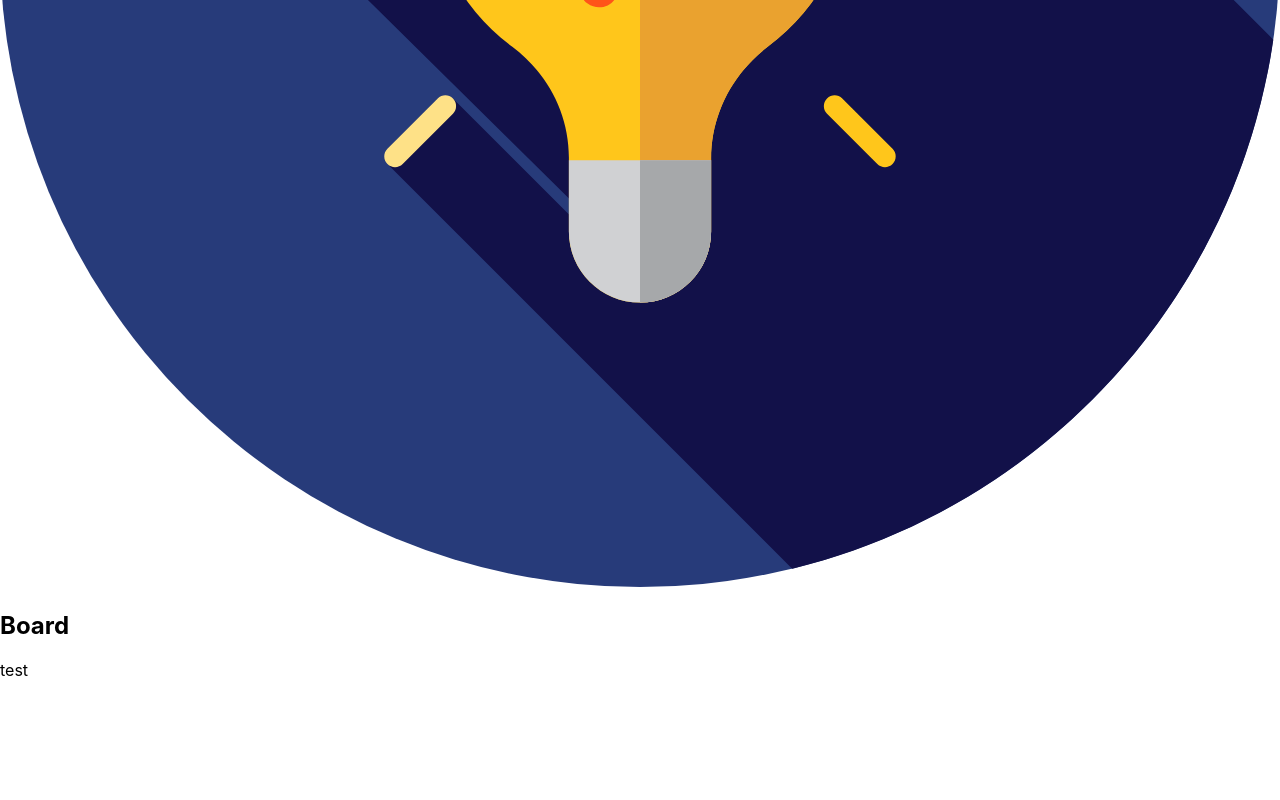
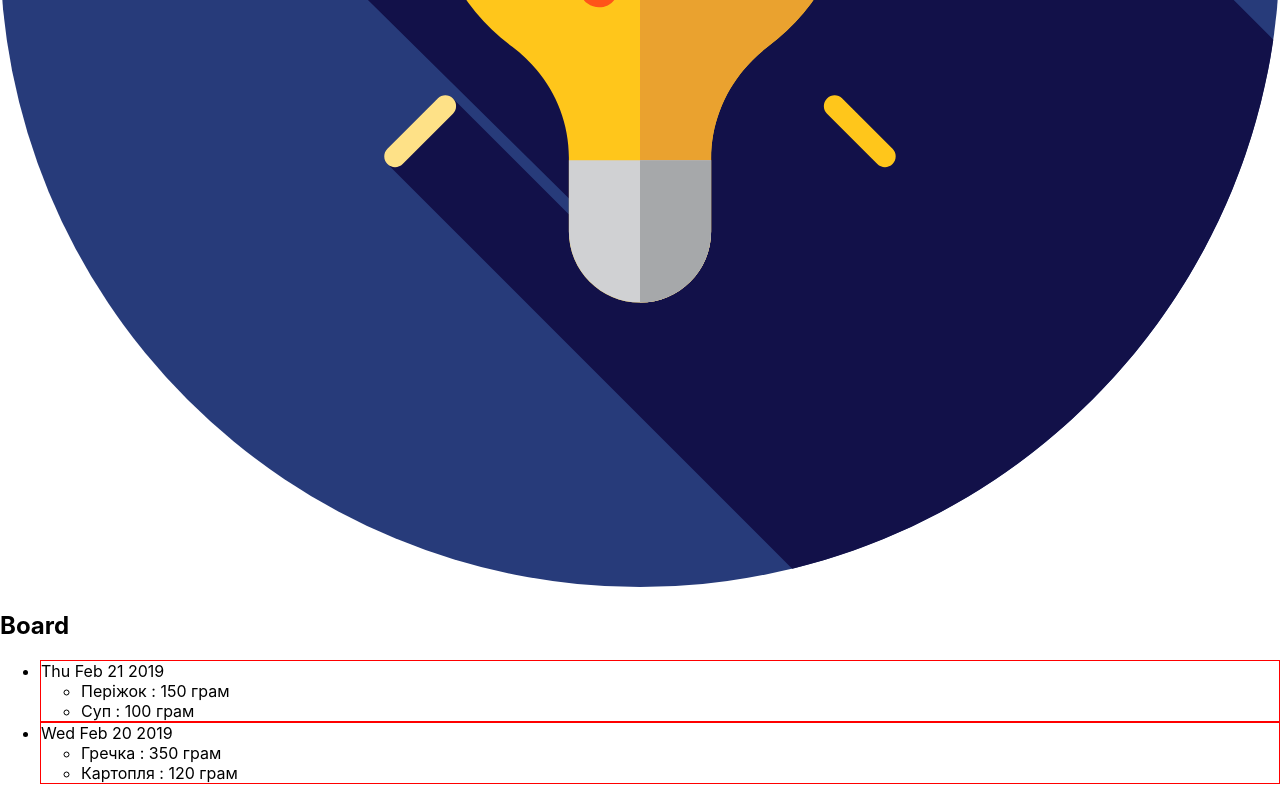
Before and after one commit to ChorniyIgor/FoodDiary, a React app: page / in a window 1280 px wide. Shown: the part 693-1493 px from the top of the page. Before the commit the page ends 1389 px from the top, so only its background shows below. Built offline with nearby package versions, Linux system fonts and the light colour scheme.

Commit message:
add diary section with test data

```diff
--- a/src/App.css
+++ b/src/App.css
@@ -9,3 +9,21 @@
   height: 100px;
   cursor: pointer;
 }
+
+.main_container {
+  display: flex;
+  padding: 20px;
+}
+
+.main_container > div {
+  border: 1px solid #ccc;
+  flex-grow: 1;
+  background: white;
+  padding: 20px;
+  box-sizing: border-box;
+  border-radius: 25px;
+}
+
+.main_container > div:first-child {
+  margin-right: 3%;
+}
--- a/src/App.js
+++ b/src/App.js
@@ -2,14 +2,19 @@ import React, { Component } from "react";
 import styles from "./App.css";
 import { connect } from "react-redux";
 import lightBulb from "./img/lightBulb.svg";
-import MainBoard from "./containers/mainBoard/mainBoard";
+import MainDiaryBoard from "./containers/MainDiaryBoard/MainDiaryBoard";
 
 class App extends Component {
   render() {
     return (
       <div className={styles.App}>
         <img src={lightBulb} alt="toMainPage" className={styles.img} />
-        <MainBoard />
+        <div className={styles.main_container}>
+          <div>
+            <MainDiaryBoard />
+          </div>
+          <div />
+        </div>
       </div>
     );
   }
--- /dev/null
+++ b/src/containers/DiaryDayItem/DiaryDayItem.js
@@ -0,0 +1,17 @@
+import React from "react";
+import DishesListItem from "../DishesListItem/DishesListItem";
+
+const diaryItem = props => {
+  return (
+    <li style={{ border: "1px solid red" }}>
+      {props.dateOfList}
+      <ul>
+        {props.foodList.map((dish, i) => {
+          return <DishesListItem dish={dish} key={i} />;
+        })}
+      </ul>
+    </li>
+  );
+};
+
+export default diaryItem;
--- /dev/null
+++ b/src/containers/DishesListItem/DishesListItem.js
@@ -0,0 +1,12 @@
+import React from "react";
+
+const DishesListItem = props => {
+  console.dir("work");
+  return (
+    <li>
+      {props.dish.dishName} : {props.dish.dishWeight} грам
+    </li>
+  );
+};
+
+export default DishesListItem;
--- /dev/null
+++ b/src/containers/MainDiaryBoard/MainDiaryBoard.js
@@ -0,0 +1,26 @@
+import React from "react";
+import { connect } from "react-redux";
+import DiaryDayItem from "../DiaryDayItem/DiaryDayItem";
+
+const MainBoard = props => {
+  console.log(props);
+  return (
+    <section>
+      <h2>Board</h2>
+      <ul>
+        {Object.keys(props.foodDiary).map((key, index) => {
+          const diaryList = props.foodDiary[key];
+          return <DiaryDayItem key={index} foodList={diaryList.dishes} dateOfList={key} />;
+        })}
+      </ul>
+    </section>
+  );
+};
+
+function mapStateToProps(state) {
+  return {
+    foodDiary: state.foodDiary
+  };
+}
+
+export default connect(mapStateToProps)(MainBoard);
--- a/src/containers/mainBoard/mainBoard.js
+++ /dev/null
@@ -1,19 +0,0 @@
-import React from "react";
-import { connect } from "react-redux";
-
-const MainBoard = props => {
-  return (
-    <section>
-      <h2>Board</h2>
-      <p>{props.test}</p>
-    </section>
-  );
-};
-
-function mapStateToProps(state) {
-  return {
-    test: state.testReducer.test
-  };
-}
-
-export default connect(mapStateToProps)(MainBoard);
--- /dev/null
+++ b/src/redux/reducers/foodDiaryReducer.js
@@ -0,0 +1,33 @@
+const initialState = {
+  [new Date().toDateString()]: {
+    dishes: [
+      {
+        dishName: "Періжок",
+        dishWeight: 150
+      },
+      {
+        dishName: "Суп",
+        dishWeight: 100
+      }
+    ]
+  },
+  [new Date(2019, 1, 20).toDateString()]: {
+    dishes: [
+      {
+        dishName: "Гречка",
+        dishWeight: 350
+      },
+      {
+        dishName: "Картопля",
+        dishWeight: 120
+      }
+    ]
+  }
+};
+
+export default function(state = initialState, actions) {
+  switch (actions.type) {
+    default:
+      return state;
+  }
+}
--- a/src/redux/reducers/testReducer.js
+++ /dev/null
@@ -1,10 +0,0 @@
-const initialState = {
-  test: "test"
-};
-
-export default function(state = initialState, actions) {
-  switch (actions.type) {
-    default:
-      return state;
-  }
-}
--- a/src/redux/rootReducer.js
+++ b/src/redux/rootReducer.js
@@ -1,6 +1,6 @@
 import { combineReducers } from "redux";
-import testReducer from "./reducers/testReducer";
+import foodDiary from "./reducers/foodDiaryReducer";
 
 export default combineReducers({
-  testReducer
+  foodDiary
 });
```
